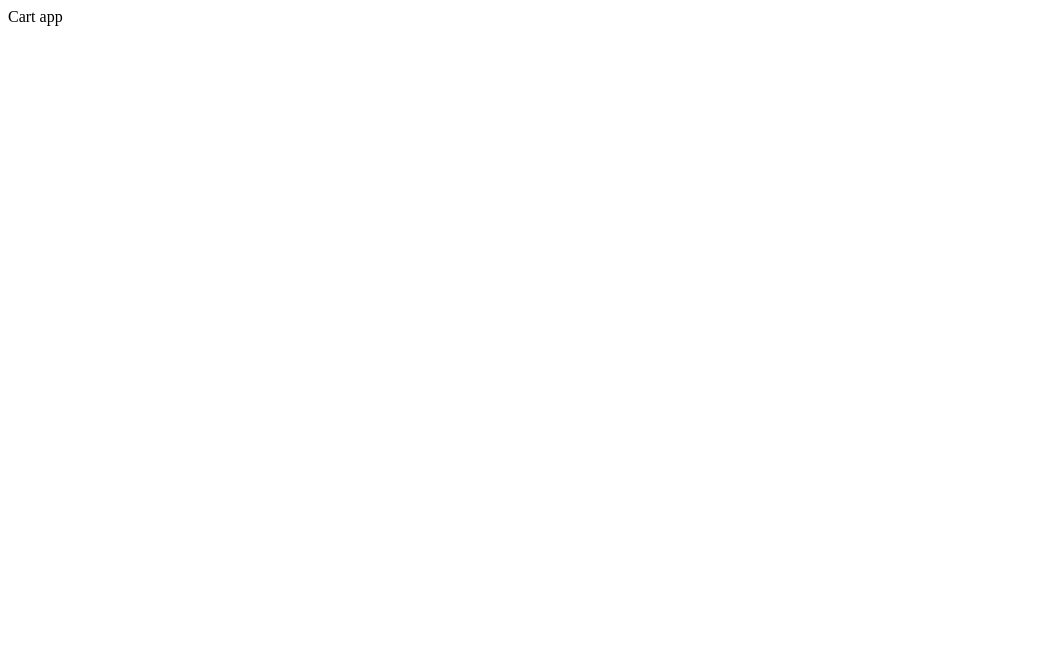
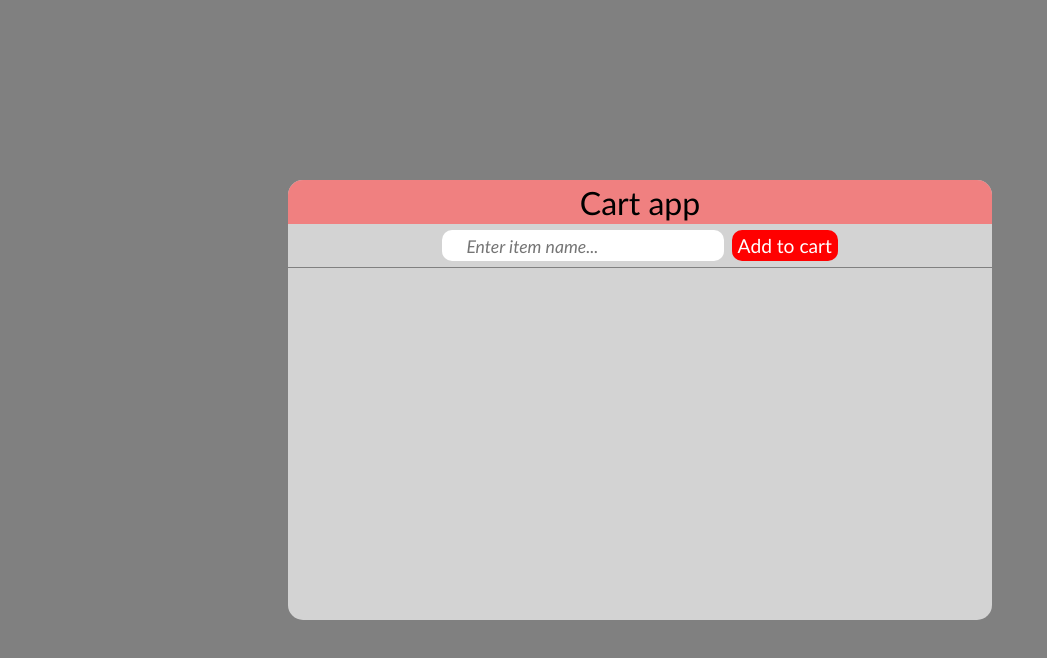
Before and after one commit to miloss98/cart-app, a React (Vite) app: page / in a window 1280 px wide. Shown: the top 658 px of the page, without its empty margins (0-1047 px from the left). Built offline with nearby package versions, Linux system fonts and the light colour scheme.

Commit message:
css setup

```diff
--- a/src/App.jsx
+++ b/src/App.jsx
@@ -1,5 +1,61 @@
+import { useState } from "react";
+import Modal from "./Modal";
+import "./app.css";
+
 const App = () => {
-  return <div>Cart app </div>;
+  const [name, setName] = useState("");
+  const [data, setData] = useState([]);
+  const [modal, setModal] = useState(false);
+
+  const handleButton = (e) => {
+    e.preventDefault();
+    if (name) {
+      setModal(true);
+      setData([...data, { id: new Date().getTime().toString(), name }]);
+    } else {
+      setModal(false);
+    }
+  };
+  return (
+    <section className="container">
+      <article className="cart">
+        {modal && <Modal />}
+        <div className="title-div">
+          <h2 className="title"> Cart app </h2>
+        </div>
+        <div className="inputs-div">
+          <input
+            id="input-field"
+            type="text"
+            placeholder="Enter item name..."
+            value={name}
+            onChange={(e) => setName(e.target.value)}
+          ></input>
+          <button id="add-btn" type="click" onClick={handleButton}>
+            Add to cart{" "}
+          </button>
+        </div>
+        <div className="items">
+          {data.map((item) => {
+            const { id, name } = item;
+            return (
+              <article className="single-item" key={id}>
+                <div className="name-div">{name}</div>
+                <div className="buttons-div">
+                  <button id="single-item-buttons" type="click">
+                    Remove
+                  </button>
+                  <button id="single-item-buttons" type="click">
+                    Delete
+                  </button>
+                </div>
+              </article>
+            );
+          })}
+        </div>
+      </article>
+    </section>
+  );
 };
 
 export default App;
--- /dev/null
+++ b/src/Modal.jsx
@@ -0,0 +1,12 @@
+import React from "react";
+import "./modal.css";
+
+const Modal = () => {
+  return (
+    <div className="modal-container">
+      <h4> Item added!</h4>
+    </div>
+  );
+};
+
+export default Modal;
--- /dev/null
+++ b/src/app.css
@@ -0,0 +1,123 @@
+* {
+  margin: 0;
+  padding: 0;
+  box-sizing: border-box;
+  font-size: 16px;
+  font-family: "Gill Sans", "Gill Sans MT", Calibri, "Trebuchet MS", sans-serif;
+}
+.container {
+  width: 100vw;
+  height: 100vh;
+  display: flex;
+  flex-direction: column;
+  justify-content: center;
+  align-items: center;
+  background-color: grey;
+}
+.cart {
+  height: 55%;
+  width: 55%;
+  text-align: center;
+  background-color: lightgray;
+  border-radius: 15px;
+}
+/* title */
+.title-div {
+  width: 100%;
+  height: 10%;
+  display: flex;
+  flex-direction: column;
+  justify-content: center;
+  align-items: center;
+  border-top-left-radius: 15px;
+  border-top-right-radius: 15px;
+  background-color: lightcoral;
+}
+.title {
+  color: black;
+  font-size: 2rem;
+  font-weight: 500;
+}
+/* inputs */
+.inputs-div {
+  height: 10%;
+  width: 100%;
+  display: flex;
+  justify-content: center;
+  align-items: center;
+  border-bottom: 1px solid grey;
+}
+#input-field {
+  height: 70%;
+  width: 40%;
+  background-color: white;
+  border: none;
+  border-radius: 10px;
+  font-size: 1.2rem;
+  padding-left: 1.5rem;
+  margin-right: 0.5rem;
+}
+#input-field::placeholder {
+  font-style: italic;
+  font-size: 1.1rem;
+}
+#add-btn {
+  height: 70%;
+  width: 15%;
+  background-color: red;
+  color: white;
+  border: none;
+  border-radius: 10px;
+  font-size: 1.2rem;
+}
+#add-btn:hover {
+  cursor: pointer;
+  filter: brightness(150%);
+  height: 71%;
+}
+/* list */
+.items {
+  height: 70%;
+  width: 100%;
+  display: flex;
+  flex-direction: column;
+  align-items: center;
+  justify-content: flex-start;
+  padding: 0.5rem;
+}
+.single-item {
+  height: 2rem;
+  width: 50%;
+  display: flex;
+  justify-content: flex-start;
+  font-size: 1.2rem;
+  margin-bottom: 0.5rem;
+  padding: 0rem 0.3rem 0rem 0.3rem;
+}
+.name-div {
+  display: flex;
+  flex-direction: column;
+  justify-content: center;
+  align-items: flex-start;
+  height: 2rem;
+  width: 50%;
+}
+.buttons-div {
+  display: flex;
+  flex-direction: row;
+  justify-content: flex-end;
+  align-items: center;
+  height: 2rem;
+  width: 50%;
+}
+#single-item-buttons {
+  height: 80%;
+  width: 4rem;
+  margin-left: 0.5rem;
+  background: yellow;
+  border: none;
+  border-radius: 5px;
+}
+#single-item-buttons:hover {
+  cursor: pointer;
+}
--- /dev/null
+++ b/src/modal.css
@@ -0,0 +1,7 @@
+.modal-container {
+  height: 5%;
+  width: 100%;
+  display: flex;
+  justify-content: center;
+  align-items: center;
+}
```
